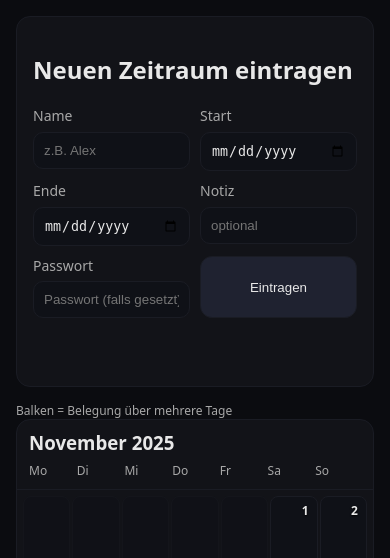
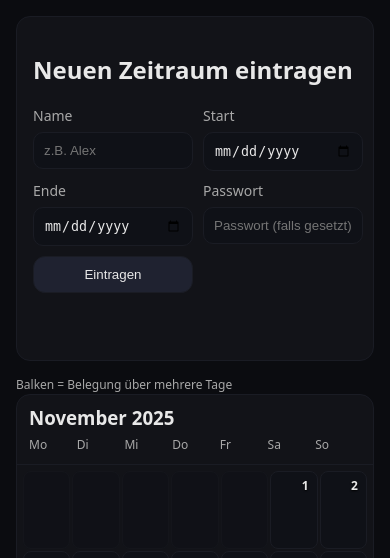
Before and after one commit to familyanhaenger/Family-Anhaenger, a Flask app: page / in a window 390 px wide. Shown: the part 96-654 px from the top of the page. Run offline with Flask 3, Linux system fonts and the light colour scheme; data that the repository does not hold is empty; some libraries are stand-ins or nearby versions.

Commit message:
Add files via upload

```diff
--- a/static/main.js
+++ b/static/main.js
@@ -8,8 +8,8 @@ const API = {
     const r = await fetch(u);
     return r.json();
   },
-  async add({name, start, end, note, code}){
-    const body = {name,start,end,note};
+  async add({name, start, end, code}){
+    const body = {name,start,end};
     if(code) body.code = code;
     const r = await fetch('/api/bookings', {method:'POST', headers:{'Content-Type':'application/json'}, body: JSON.stringify(body)});
     if(!r.ok){ throw {status:r.status, data: await r.json().catch(()=>({}))}; }
@@ -69,7 +69,16 @@ function renderBars(barsLayer, year, month, startOffset, daysCount, entries){
     const startIndex = startOffset + (sDay - 1);
     const endIndex   = startOffset + (eDay - 1);
     const color = hashColor(b.name);
+
     const firstSegRow = Math.floor(startIndex/7);
+    const startWeekday = (startIndex % 7); // 0=Mon,...,6=Sun
+
+    // If start is Sunday and booking continues to Monday or beyond,
+    // move label (and delete) to Monday (next row)
+    let labelRow = firstSegRow;
+    if(startWeekday === 6 && endIndex > startIndex){
+      labelRow = firstSegRow + 1;
+    }
 
     for(let w=0; w<weeks; w++){
       const rowStart = w*7;
@@ -88,17 +97,16 @@ function renderBars(barsLayer, year, month, startOffset, daysCount, entries){
         const isSingleDay = segStart === segEnd;
         const narrowCols = (segEnd - segStart + 1) <= 2;
         if(isSingleDay || narrowCols){
-          seg.classList.add('compact');
+          seg.classList.add('compact'); // same height, smaller text
         }
 
-        if(w === firstSegRow){
+        if(w === labelRow){
           const label = document.createElement('span');
           label.className = 'label';
-          label.textContent = b.name + (b.note ? ' · ' + b.note : '');
+          label.textContent = b.name; // no note
           seg.appendChild(label);
 
-          const startInThisMonth = b.s.getMonth() === month && b.s.getFullYear() === year;
-          if(startInThisMonth){
+          // delete button: show next to label (even if label moved to Monday)
           const del = document.createElement('button');
           del.textContent = isSingleDay ? '✕' : 'Löschen';
           del.title = 'Löschen';
@@ -111,7 +119,6 @@ function renderBars(barsLayer, year, month, startOffset, daysCount, entries){
             catch(err){ showMsg(err); }
           });
           seg.appendChild(del);
-          }
         }
         barsLayer.appendChild(seg);
       }
@@ -135,7 +142,6 @@ function renderCalendar(monthsAhead){
       const gridDays = frag.querySelector('.grid-days');
       const barsLayer = frag.querySelector('.bars-layer');
 
-      // sync grids (columns are same in CSS; just fill days)
       days.forEach(d => {
         const cell = document.createElement('div');
         cell.className = 'day' + (d? '' : ' is-out');
@@ -143,14 +149,12 @@ function renderCalendar(monthsAhead){
           const dnum = document.createElement('div'); dnum.className='dnum'; dnum.textContent=d.getDate(); cell.appendChild(dnum);
         }
         gridDays.appendChild(cell);
-        // also append an empty placeholder to bars-layer to align implicit grid rows
+        // keep bars grid in sync
         const ph = document.createElement('div');
         barsLayer.appendChild(ph);
       });
 
-      // now render bars into the bars layer
       renderBars(barsLayer, mdate.getFullYear(), mdate.getMonth(), startOffset, count, all);
-
       cal.appendChild(frag);
     }
   });
@@ -167,11 +171,10 @@ function showMsg(errOrText){
 $('#btnAdd').addEventListener('click', async ()=>{
   const name = $('#name').value.trim();
   const start = $('#start').value; const end = $('#end').value;
-  const note = $('#note').value.trim();
   const codeEl = document.getElementById('code');
   const code = codeEl ? codeEl.value.trim() : '';
   if(!name || !start || !end) return showMsg('Bitte Name/Start/Ende ausfüllen.');
-  try{ await API.add({name,start,end,note,code}); $('#msg').textContent='Gespeichert.'; renderCalendar(parseInt($('#months').value,10)); }
+  try{ await API.add({name,start,end,code}); $('#msg').textContent='Gespeichert.'; renderCalendar(parseInt($('#months').value,10)); }
   catch(err){ showMsg(err); }
 });
 
--- a/static/styles.css
+++ b/static/styles.css
@@ -11,7 +11,7 @@ body{margin:0;background:var(--bg);color:var(--ink);font:16px/1.4 system-ui,Sego
 main{padding:16px}
 
 .new-booking{background:var(--card);border:1px solid var(--grid);border-radius:14px;padding:16px;margin-bottom:16px}
-.new-booking .grid{display:grid;grid-template-columns:repeat(5,minmax(140px,1fr)) auto;gap:10px}
+.new-booking .grid{display:grid;grid-template-columns:repeat(4,minmax(160px,1fr)) auto;gap:10px}
 label{display:flex;flex-direction:column;gap:6px;font-size:14px;color:var(--muted)}
 input{padding:10px;border-radius:10px;border:1px solid var(--grid);background:#0f1117;color:var(--ink)}
 button{padding:10px 14px;border-radius:12px;border:1px solid var(--grid);background:var(--pill);color:var(--ink);cursor:pointer}
@@ -37,7 +37,7 @@ button:hover{border-color:var(--accent)}
   position:absolute;
   inset:0;
   z-index:1; /* hinter den day cards */
-  pointer-events:none; /* bars nicht anklickbar, nur Buttons sind klickbar */
+  pointer-events:none;
 }
 .grid-days{ z-index:2; }
 
@@ -57,9 +57,11 @@ button:hover{border-color:var(--accent)}
   padding:2px 8px; font-weight:600; color:#000;
   overflow:hidden; white-space:nowrap; text-overflow:ellipsis;
   margin-top:40px;
-  pointer-events:auto; /* Buttons funktionieren */
+  pointer-events:auto;
 }
-.bar.compact{ height:20px; padding:1px 6px; font-size:12px; gap:4px; }
+/* Kompakt = gleiche Höhe, nur kleinere Schrift & etwas engeres Padding */
+.bar.compact{ font-size:12px; padding:1px 8px; }
+
 .bar .label{opacity:.95}
 .bar .del{ margin-left:auto; opacity:.85; background:rgba(0,0,0,.15); border:0; border-radius:8px; padding:2px 6px; color:#fff; }
 .bar .del:hover{ opacity:1 }
@@ -67,5 +69,5 @@ button:hover{border-color:var(--accent)}
 .small{font-size:12px;color:var(--muted)}
 
 @media (max-width: 900px){
-  .new-booking .grid{grid-template-columns:repeat(2,minmax(140px,1fr));}
+  .new-booking .grid{grid-template-columns:repeat(2,minmax(160px,1fr));}
 }
--- a/templates/index.html
+++ b/templates/index.html
@@ -27,9 +27,6 @@
         </label>
         <label>Ende
           <input id="end" type="date" />
-        </label>
-        <label>Notiz
-          <input id="note" placeholder="optional" />
         </label>
         <label id="codeWrap">Passwort
           <input id="code" type="password" placeholder="Passwort (falls gesetzt)" />
```
Lines whose indentation alone changed are shown as unchanged.
